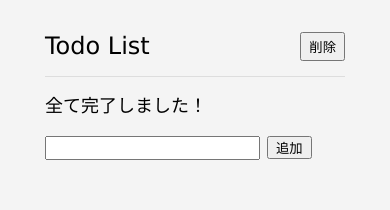
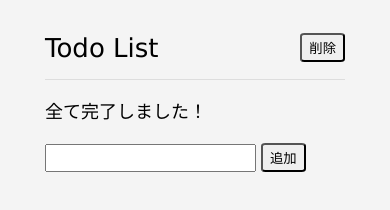
Before and after one commit to senoryugo/TodoApp, a plain HTML site: page index.html in a window 390 px wide. Drawn offline with nearby package versions, Linux system fonts and the light colour scheme.

Commit message:
Add files via upload

```diff
--- a/style.css
+++ b/style.css
@@ -1,6 +1,6 @@
 body{
   font-size:16px;
-  /* font-family:Verdana,sans-serif; */
+  font-family:Verdana,sans-serif;
   background-color: rgb(244, 244, 244);
 }
 
@@ -24,7 +24,7 @@ body{
 
 .container li{
   line-height: 1.5;
-  font-size: 18px;
+  font-size: 16px;
 }
 
 .container input[type="checkbox"]{
@@ -41,7 +41,8 @@ body{
 }
 
 .container input[type="text"]{
-  margin-right: 7px;
+  padding: 3px 0;
+  margin-right: 5px;
 }
 
 h1>span{
@@ -60,30 +61,12 @@ h1>button{
   height: 50px;
 }
 
-
-.container input[type="text"]{
-  font-size: 16px;
-}
-
-input[type="checkbox"]{
-  transform: scale(1.2);
-}
-
-h1>button{
-  padding: 3px 7px;
-  border-radius: ;
-}
-
-form input[type="submit"]{
-  padding: 0 7px;
-}
-
 .done{
   text-decoration: line-through;
   color:#ccc;
 }
 
-/* @media screen and (max-width:768px){
+@media screen and (max-width:768px){
 
     .container input[type="text"]{
       font-size: 16px;
@@ -91,12 +74,26 @@ form input[type="submit"]{
 
     h1>button{
       padding: 3px 7px;
-      border-radius: 15%;
+      border-radius: 10%;
     }
 
-    form input[type="submit"]{
+    form input[value="追加"]{
       padding: 3px 7px;
-      border-radius: 15%;
+      border-radius: 10%;
     }
 
-} */
+    .container input[type="checkbox"]{
+      transform: scale(1.2);
+    }
+
+    .container li{
+      line-height: 1.6;
+      font-size: 18px;
+    }
+
+    .container h1{
+      font-size: 26px;
+
+    }
+
+}
```
